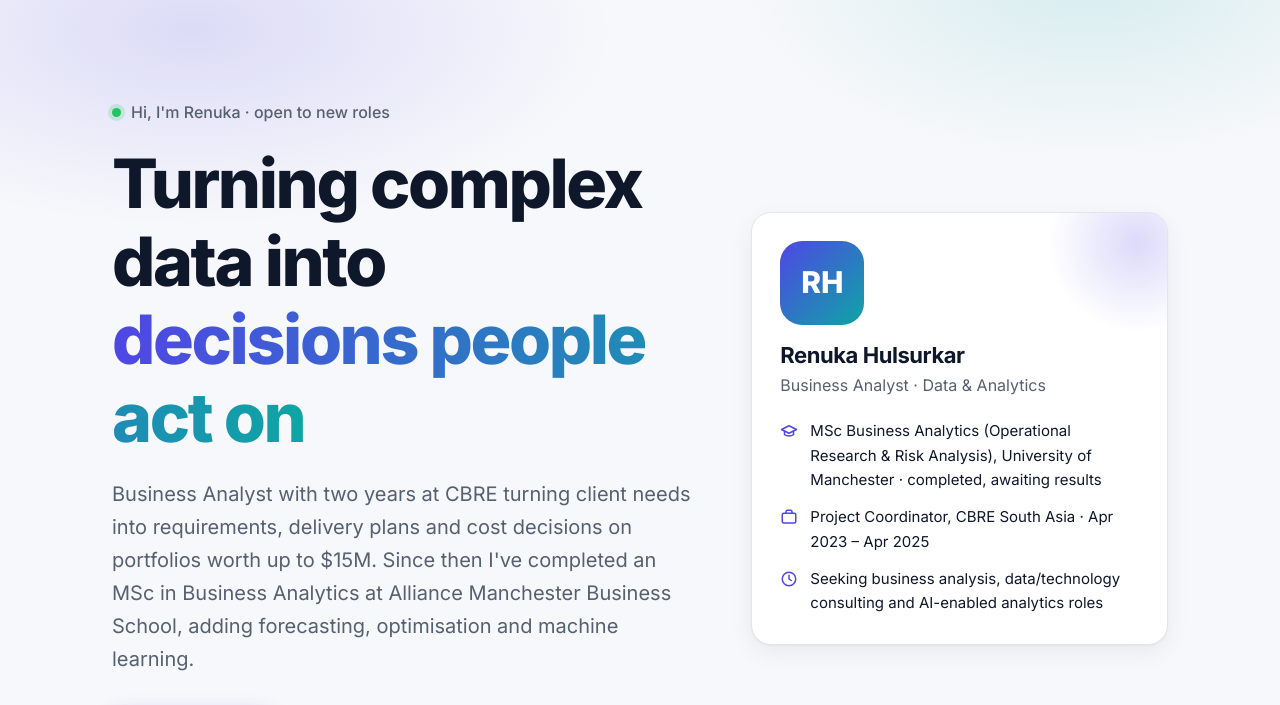
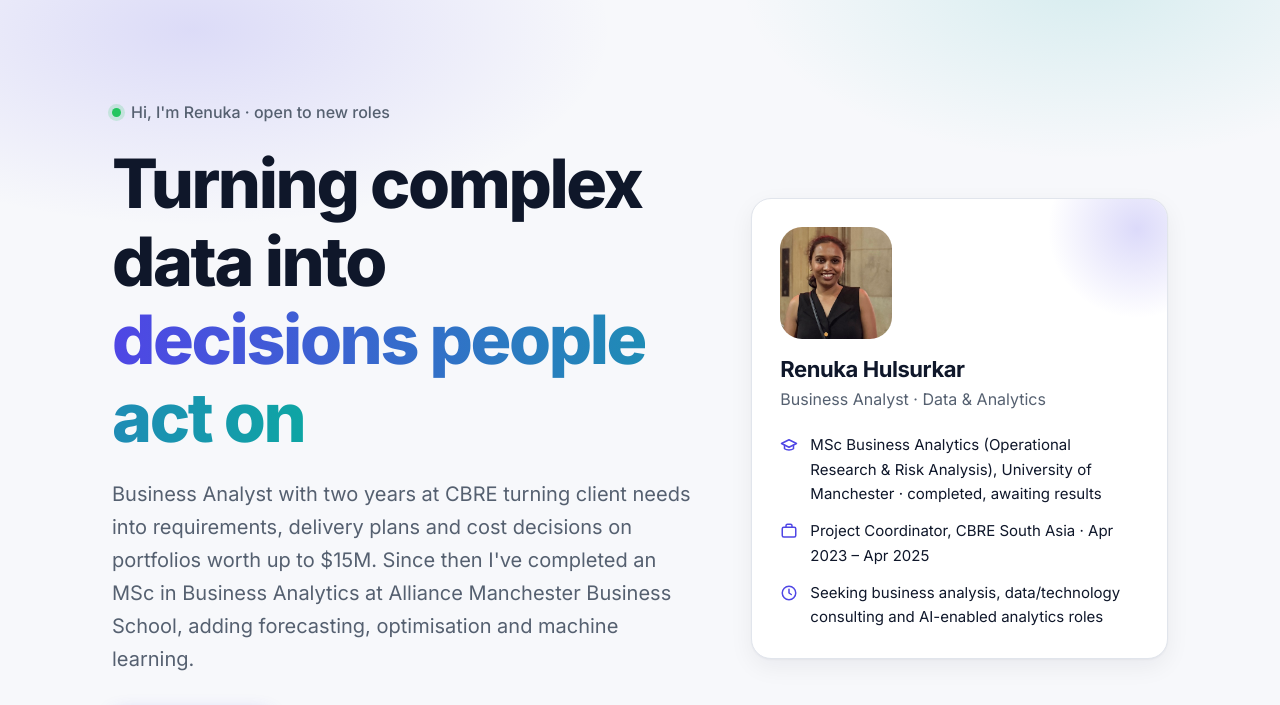
Before and after one commit to renukahulsurkar99/my-portfolio, a plain HTML site: page index.html in a window 1280 px wide. Shown: the part 71-776 px from the top of the page. Drawn offline with Linux system fonts and the light colour scheme.

Commit message:
Replace profile placeholder with Renuka's photo

```diff
--- a/index.html
+++ b/index.html
@@ -177,9 +177,8 @@
     background: radial-gradient(circle, color-mix(in srgb, var(--accent) 20%, transparent), transparent 70%);
   }
   .avatar {
-    width: 84px; height: 84px; border-radius: 22px; display: grid; place-items: center;
-    background: linear-gradient(135deg, var(--accent), var(--accent-2)); color: #fff;
-    font-size: 30px; font-weight: 800; margin-bottom: 18px;
+    width: 112px; height: 112px; border-radius: 22px; display: block;
+    object-fit: cover; object-position: center 20%; margin-bottom: 18px;
   }
   .profile-card h2 { font-size: 22px; font-weight: 700; }
   .profile-card .role { color: var(--muted); margin-top: 4px; }
@@ -376,7 +375,7 @@
         </div>
 
         <aside class="profile-card reveal" aria-label="Profile summary">
-          <div class="avatar" aria-hidden="true">RH</div>
+          <img class="avatar" src="assets/profile.jpg" alt="Renuka Hulsurkar" width="112" height="112" decoding="async">
           <h2>Renuka Hulsurkar</h2>
           <p class="role">Business Analyst · Data &amp; Analytics</p>
           <ul class="profile-meta">
```
Also changed, not shown: assets/profile.jpg (added).
